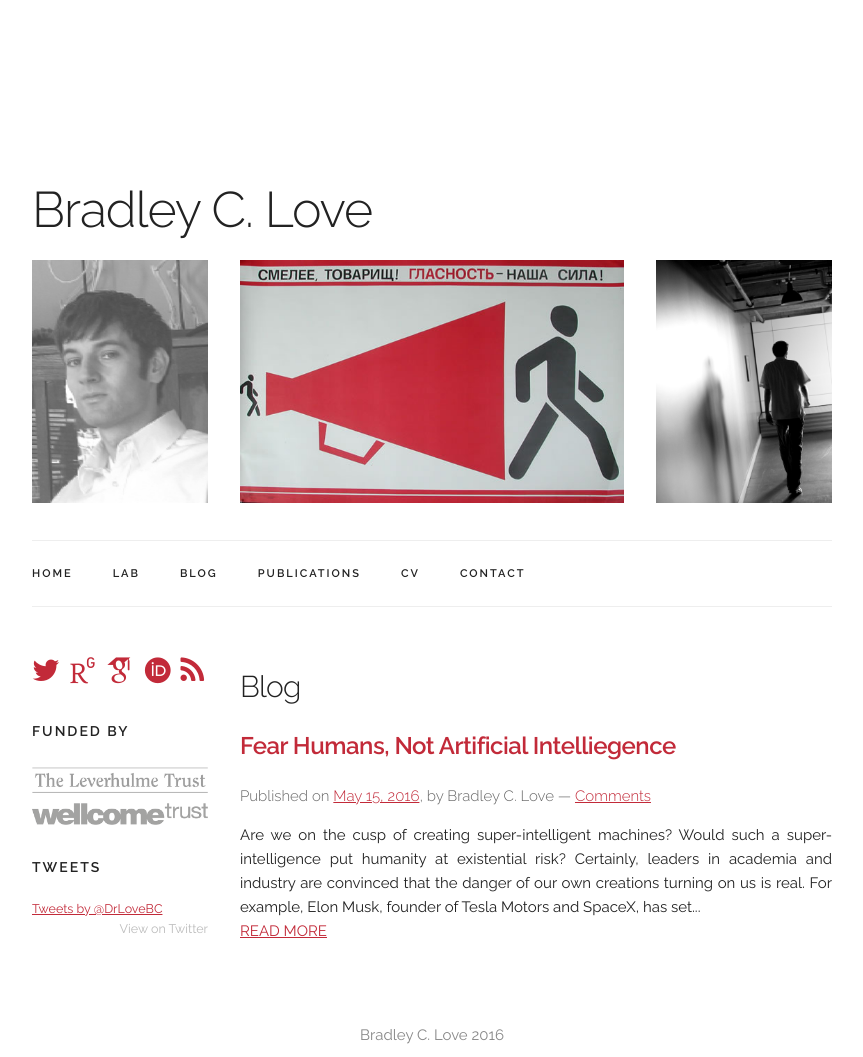
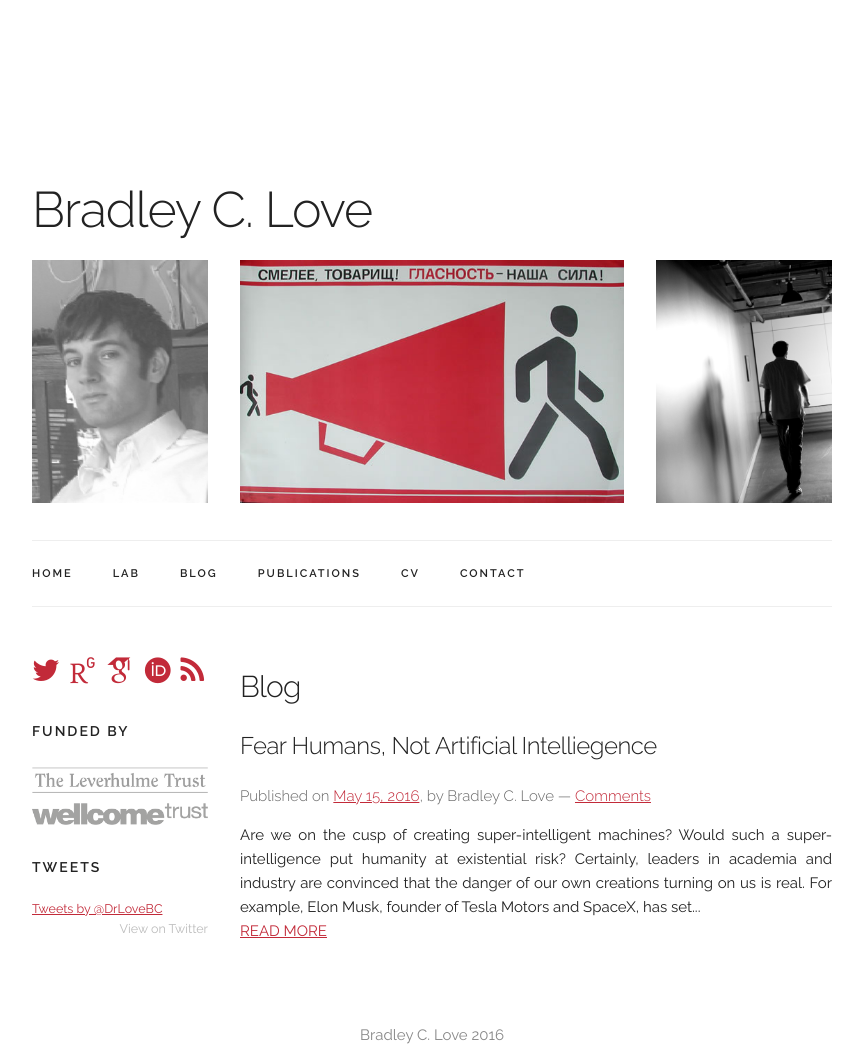
Before and after one commit to lovebc/lovebc.github.io, a Jekyll site: the page built from blog.html, in a window 1280 px wide. Shown: the whole page, without its empty margins (208-1071 px from the left). Built offline with Jekyll 4.4.1, drawn with Linux system fonts in a browser that asks for light colours; nearby versions of some CDN libraries; some web fonts are replaced; comment, search, counter and statistics services are not loaded.

Commit message:
Update blog.html

```diff
--- a/blog.html
+++ b/blog.html
@@ -9,7 +9,7 @@ title: Blog
       <div id="posts">
 
       <article class="post">
-        <h5 ><a href="{{ site.baseurl }}{{ post.url }}" style ="text-decoration: none; font-weight:bold">{{ post.title }}</a></h5>
+        <h5 ><a href="{{ site.baseurl }}{{ post.url }}" style ="text-decoration: none; color: #222">{{ post.title }}</a></h5>
         <div class ="date">Published on <a href="{{ site.baseurl }}{{ post.url }}">{{ post.date | date: "%B %e, %Y" }}</a>,
          by {{ post.author }}
   — <a href="{{ site.baseurl }}{{ post.url }}#disqus_thread" data-disqus-identifier="{{ post.url }}">Comments</a>
```
